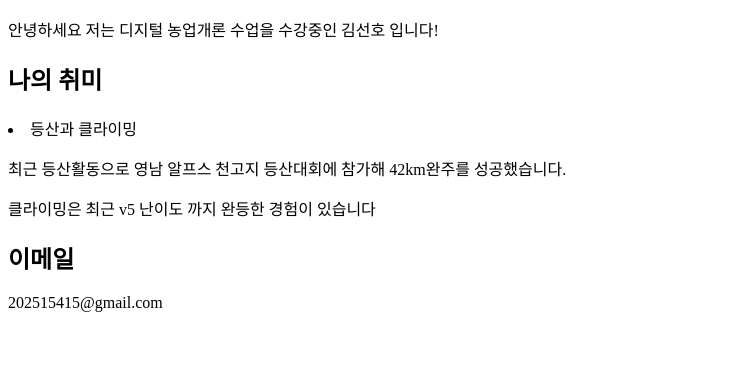
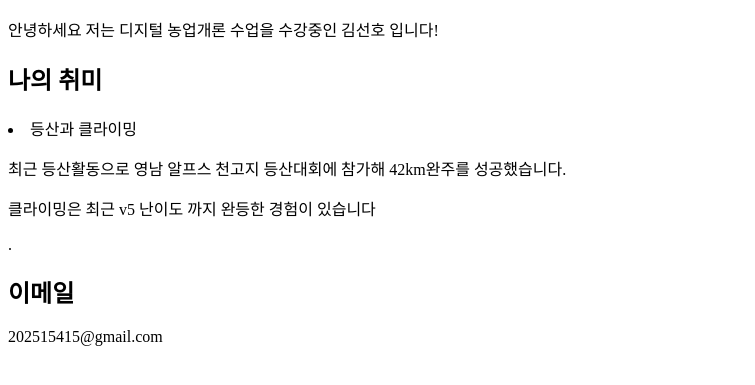
Before and after one commit to fnfnf2145/kim, a plain HTML site: page FIRST-WED/index.html in a window 1280 px wide. Shown: the part 159-544 px from the top of the page, without its empty margins (0-755 px from the left). Drawn offline with Linux system fonts and the light colour scheme.

Commit message:
Add files via upload

```diff
--- a/FIRST-WED/index.html
+++ b/FIRST-WED/index.html
@@ -11,7 +11,7 @@
 <li>등산과 클라이밍</li>
 <p>최근 등산활동으로 영남 알프스 천고지 등산대회에 참가해 42km완주를 성공했습니다.</p>
 <p>클라이밍은 최근 v5 난이도 까지 완등한 경험이 있습니다</p>
-<p><ahref="https://tf.uaf.or.kr/"<a></a></ahref></p>
+<p><ahref="https://tf.uaf.or.kr/">.</a></p>
 <h2>이메일</h2>
 <p>202515415@gmail.com</p>
 </html>
```
